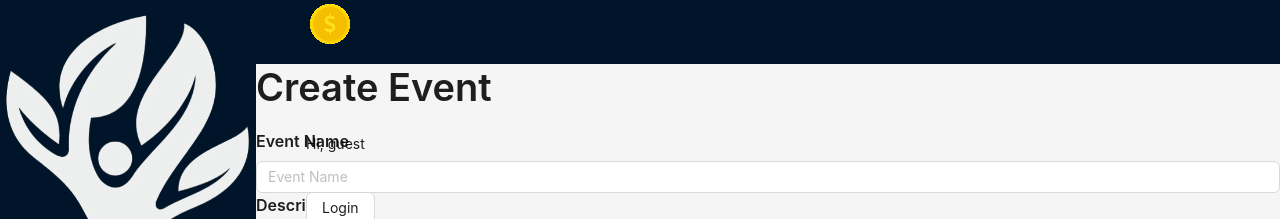
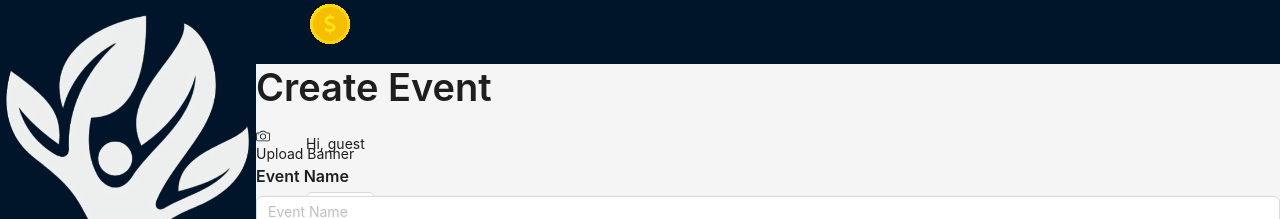
Before and after one commit to crzie/Spark, a React (Vite) app: page /create in a window 1280 px wide. Shown: the top 219 px of the page. Built offline with nearby package versions, Linux system fonts and the light colour scheme; no server answers.

Commit message:
added create event banner

```diff
--- a/src/components/LeftSidebar.tsx
+++ b/src/components/LeftSidebar.tsx
@@ -41,7 +41,7 @@ const LeftSidebar = () => {
 
   return (
     <>
-      <div className="flex flex-col w-24 lg:w-64 gap-4 pl-6 lg:px-6 pt-3 bg-emerald-800 h-screen font-nunito text-md font-extrabold text-emerald-700 overflow-auto">
+      <div className="flex fixed flex-col w-24 lg:w-64 gap-4 pl-6 lg:px-6 pt-3 bg-emerald-800 h-screen font-nunito text-md font-extrabold text-emerald-700 overflow-auto">
         <Link to={"/"} className="flex items-center gap-2">
           <img src={logo} alt="" className="w-12 h-12 mb-3"
             style={{ filter: "invert(95%) sepia(66%) saturate(3%) hue-rotate(159deg) brightness(117%) contrast(100%)" }} />
--- a/src/layouts/MainLayout.tsx
+++ b/src/layouts/MainLayout.tsx
@@ -16,7 +16,7 @@ const MainLayout = () => {
         </Header>
         <Content className="bg-white h-full">
 
-            <Outlet />
+          <Outlet />
 
         </Content>
         <Footer style={{ textAlign: 'center' }} className="bg-emerald-200">©2024 Your Company</Footer>
--- a/src/pages/app/CreateEventPage.tsx
+++ b/src/pages/app/CreateEventPage.tsx
@@ -1,19 +1,22 @@
-import React, { useState } from "react";
+import { useState } from "react";
 import { Button, Input, InputNumber, Upload, message } from "antd";
 import type { GetProp, UploadFile, UploadProps } from "antd";
 import ImgCrop from "antd-img-crop";
 import Title from "antd/es/typography/Title";
 import TextArea from "antd/es/input/TextArea";
 import { DatePicker } from "antd";
+import { BsCamera } from "react-icons/bs";
 const { RangePicker } = DatePicker;
 type FileType = Parameters<GetProp<UploadProps, "beforeUpload">>[0];
-import { UploadOutlined } from "@ant-design/icons";
+
 const CreateEventPage = () => {
-  const [banner, setBanner] = useState<UploadFile[]>([]);
+    const [banner, setBanner] = useState<File | null>();
     const [fileList, setFileList] = useState<UploadFile[]>([]);
+
     const onChange: UploadProps["onChange"] = ({ fileList: newFileList }) => {
         setFileList(newFileList);
     };
+
     const onPreview = async (file: UploadFile) => {
         let src = file.url as string;
         if (!src) {
@@ -28,25 +31,11 @@ const CreateEventPage = () => {
         const imgWindow = window.open(src);
         imgWindow?.document.write(image.outerHTML);
     };
-  const props: UploadProps = {
-    name: "file",
-    action: "https://660d2bd96ddfa2943b33731c.mockapi.io/api/upload",
-    headers: {
-      authorization: "authorization-text",
-    },
-    onChange(info) {
-      if (info.file.status !== "uploading") {
-        console.log(info.file, info.fileList);
-      }
-      if (info.file.status === "done") {
-        message.success(`${info.file.name} file uploaded successfully`);
-      } else if (info.file.status === "error") {
-        message.error(`${info.file.name} file upload failed.`);
-      }
-    },
-  };
+
+
     const handleSubmit = (event: { preventDefault: () => void }) => {
         event.preventDefault();
+
     };
 
     return (
@@ -55,17 +44,37 @@ const CreateEventPage = () => {
                 <form action="" className=" py-4 px-4">
                     <Title level={1}>Create Event</Title>
                     <div className="flex flex-col gap-3">
-            <div className=" w-full flex flex-col items-baseline">
-              {/* <ImgCrop rotationSlider>
-                <Upload
-                  action="https://660d2bd96ddfa2943b33731c.mockapi.io/api/upload"
-                  listType="picture-card"
-                  onChange={onChange}
-                  onPreview={onPreview}
+                        <div className="w-full bg-emerald-100 rounded-2xl border-dashed border-2 border-emerald-800 flex items-baseline">
+                            {banner ? (
+                                <img
+                                    src={URL.createObjectURL(banner)}
+                                    className="w-full rounded-2xl"
+                                    style={{
+                                        objectFit: "cover",
+                                        objectPosition: "50% 50%",
+                                        aspectRatio: "16/4",
+                                    }}
+                                />
+                            ) : (
+                                <label
+                                    className="b-1 rounded-1 text-2xl w-full h-full flex flex-col items-center justify-center clickable"
+                                    style={{
+                                        objectFit: "cover",
+                                        objectPosition: "50% 50%",
+                                        aspectRatio: "16/4",
+                                    }}
                                 >
-                  {banner.length < 1 && "+Upload Gallery"}
-                </Upload>
-              </ImgCrop> */}
+                                    <BsCamera className="w-24 h-24" />
+                                    <p>Upload Banner</p>
+                                    <input
+                                        type="file"
+                                        style={{ display: "none" }}
+                                        onChange={(e) => {
+                                            if (e.target.files)
+                                                setBanner(e.target.files[0]);
+                                        }}
+                                    />
+                                </label>)}
                         </div>
                         <div className="w-3/5 flex flex-col items-baseline">
                             <Title level={5}>Event Name</Title>
--- a/src/pages/auth/SignIn.tsx
+++ b/src/pages/auth/SignIn.tsx
@@ -23,6 +23,10 @@ const SignIn = () => {
             .catch((error) => {
                 setError(error.message);
             })
+    }
+
+    if (user) {
+        return <Navigate to={"/"}></Navigate>
     }
 
     return (
```
Lines whose indentation alone changed are shown as unchanged.
